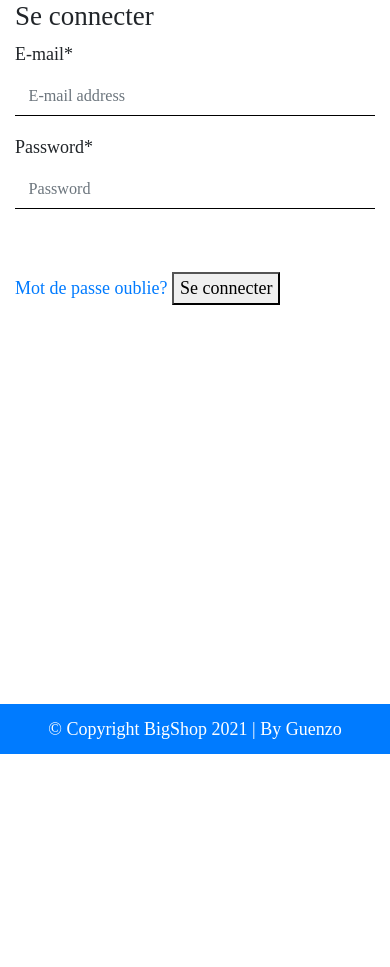
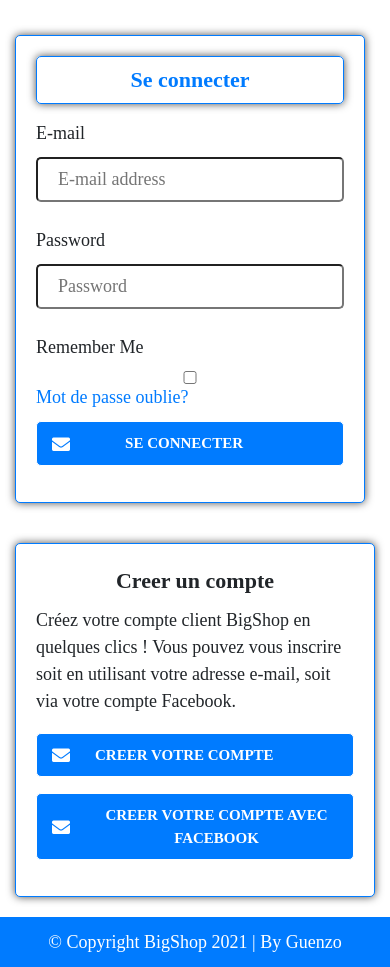
Before and after one commit to Guenzo0494/BigShop, a Django app: page /accounts/login/ in a window 390 px wide. Shown: the part 90-1057 px from the top of the page. Before the commit the page ends 844 px from the top, so only its background shows below. Run offline with Django 3.2, Linux system fonts and the light colour scheme; some libraries are stand-ins or nearby versions.

Commit message:
css, total item, responsive

```diff
--- a/Desktop/BigShop/products/static/css/navbar1.css
+++ b/Desktop/BigShop/products/static/css/navbar1.css
@@ -94,6 +94,7 @@ form.search-form__box > button{
 
 .box__header > nav > ul > li.nav-item{
     margin: 0px 25px;
+    position: relative;
 }
 
 .box__header > nav > ul > li.nav-item > a{
@@ -125,6 +126,16 @@ a.dropdown > i.fa.fa-caret-down{
 
 }
 
+span.item-count{
+    background: orange;
+    font-size: 10px;
+    font-weight: bold;
+    padding: 1px 4px;
+    border-radius: 50%;
+    position: absolute;
+    top: -7px;
+    left: 85px;
+}
 
 /* for dropdown menu */
 nav > ul > li.nav-item.dropdown{
--- a/Desktop/BigShop/products/static/css/style.css
+++ b/Desktop/BigShop/products/static/css/style.css
@@ -684,5 +731,191 @@ button.btn-lg:hover{
 input[type=checkbox], input[type=radio] {
     box-sizing: border-box;
     padding: 0;
-    visibility: hidden;
+    visibility: visible;
 }
+
+
+/* CSS for login page */
+
+.container-login-box{
+    display: flex;
+    justify-content: space-between;
+    /* border: 1px solid red; */
+    margin-top: 25px;
+}
+
+form.login{
+    width: 400px;
+    height: auto;
+    background: #fff;
+    display: flex;
+    flex-direction: column;
+    padding: 20px;
+    border-radius: 5px;
+    margin-top: 10px;
+    margin-right: 10px;
+    border: 1px solid #007bff;
+    box-shadow: 0px 0px 8px rgba(0, 0, 0, .7);
+
+}
+
+form.login > h4 {
+    text-align: center;
+    font-size: 22px;
+    color:#007bff;
+    font-weight: bold;
+    margin-bottom: 16px;
+    border: 1px solid;
+    padding: 10px 15px;
+    border-radius: 5px;
+    box-shadow: 0px 0px 8px rgba(0, 0, 0, .7);
+}
+
+form.login > span{
+    margin-bottom: 10px;
+}
+
+form > input#id_login,
+form > input#id_password{
+    border-radius: 5px !important;
+    padding: 7px 20px !important;
+    margin-bottom: 25px !important;
+    background: #fff;
+
+}
+
+form > input#id_login:focus,
+form > input#id_password:focus{
+    outline: none;
+    background: #fff;
+    border: 1px solid #007bff !important;
+    box-shadow: 0px 0px 8px rgba(0, 0, 0, .7);
+    transition: all .3s ease-in-out;
+}
+
+a.forget-password{
+    margin-bottom: 10px;
+}
+
+button.btn-login{
+    display: flex;
+    align-items: center;
+    font-size: 15px;
+    text-transform: uppercase;
+    color:#fff;
+    background: #007bff;
+    font-weight: bold;
+    margin-bottom: 16px;
+    border: 1px solid;
+    padding: 10px 15px;
+    padding-right: 100px;
+    border-radius: 5px;
+}
+
+button.btn-login:hover{
+    box-shadow: 0px 0px 8px rgba(0, 0, 0, .7);
+}
+
+
+button.btn-login > i{
+    margin-right: auto;
+}
+
+.container-login-box > .right{
+    margin-top: 10px;
+    width: 500px ;
+    background: #fff;
+    display: flex;
+    flex-direction: column;
+    justify-content: space-between;
+    padding: 20px;
+    border-radius: 5px;
+    border: 1px solid #007bff;
+    box-shadow: 0px 0px 8px rgba(0, 0, 0, .7);
+
+}
+
+.right > .top__right > span{
+    font-size: 22px;
+    font-weight: bold;
+    margin-bottom: 10px;
+    display: flex;
+    justify-content: center;
+}
+
+.right > .buttons > .btn-signup-link{
+    display: flex;
+    align-items: center;
+    text-align: center;
+    font-size: 15px;
+    text-transform: uppercase;
+    color:#fff;
+    background: #007bff;
+    font-weight: bold;
+    margin-bottom: 16px;
+    border: 1px solid;
+    padding: 10px 15px;
+    border-radius: 5px;
+}
+
+.right > .buttons > .btn-signup-link:hover{
+    box-shadow: 0px 0px 8px rgba(0, 0, 0, .7);
+}
+
+.right > .buttons > .signup-facebook{
+    display: flex;
+    align-items: center;
+    text-align: center;
+    font-size: 15px;
+    text-transform: uppercase;
+    color:#fff;
+    background: #007bff;
+    font-weight: bold;
+    margin-bottom: 16px;
+    border: 1px solid;
+    padding: 10px 15px;
+    border-radius: 5px;
+
+}
+
+.right > .buttons > .signup-facebook:hover{
+    box-shadow: 0px 0px 8px rgba(0, 0, 0, .7);
+}
+
+
+.right i{
+    margin-right: 25px;
+}
+
+@media screen and (max-width: 992px){
+    .container-login-box{
+        flex-wrap: wrap;
+        justify-content: center;
+    }
+
+    .container-login-box > form{
+        flex-basis: 70%;
+        margin-bottom: 20px;
+    }
+
+    .container-login-box > .right{
+        flex-basis: 70%;
+    }
+}
+
+@media screen and (max-width: 768px){
+    .container-login-box{
+        flex-wrap: wrap;
+    }
+
+    .container-login-box > form{
+        flex-basis: 100%;
+        width: auto;
+        margin-bottom: 30px;
+    }
+
+    .container-login-box > .right{
+        flex-basis: 100%;
+        width: auto;
+    }
+}
--- a/Desktop/BigShop/templates/account/login.html
+++ b/Desktop/BigShop/templates/account/login.html
@@ -7,14 +7,36 @@
 {% load i18n %}
 {% load account socialaccount %}
 
-{% block head_title %}{% trans "Sign In" %}{% endblock %}
+<!-- {% block head_title %}{% trans "Sign In" %}{% endblock %} -->
 
 {% block content %}
 
-<div class="row">
-  <div class="col-md-6 offset-md-3">
+<!-- <p>{% blocktrans %}If you have not created an account yet, then please -->
+<!-- <a href="{{ signup_url }}">sign up</a> first.{% endblocktrans %}</p> -->
+
+<div class="container-login-box">
+
+
+
+<form class="login" method="POST" action="{% url 'account_login' %}" autocomplete="off">
   <h4>Se connecter</h4>
 
+  {% csrf_token %}
+  {% for field in form %}
+
+  <span>{{field.label}}</span>
+    {{field}}
+
+  {% endfor %}
+
+
+  {% if redirect_field_value %}
+  <input type="hidden" name="{{ redirect_field_name }}" value="{{ redirect_field_value }}" />
+  {% endif %}
+  <a class="forget-password" href="{% url 'account_reset_password' %}">Mot de passe oublie?</a>
+  <button class="btn-login" type="submit"><i class="fa fa-envelope"></i>Se connecter</button>
+
+    <!-- link for login with socialaccount -->
   {% get_providers as socialaccount_providers %}
 
   {% if socialaccount_providers %}
@@ -34,23 +56,32 @@ for a {{ site_name }} account and sign in below:{% endblocktrans %}</p>
 
   {% include "socialaccount/snippets/login_extra.html" %}
 
-{% else %}
-<!-- <p>{% blocktrans %}If you have not created an account yet, then please -->
-<!-- <a href="{{ signup_url }}">sign up</a> first.{% endblocktrans %}</p> -->
   {% endif %}
 
-<form class="login" method="POST" action="{% url 'account_login' %}">
-  {% csrf_token %}
-{{form | crispy }}
+</form>
 
+<div class="right">
+  <div class="top__right">
+    <span>Creer un compte</span>
+    <p>Créez votre compte client BigShop en quelques clics ! Vous pouvez vous inscrire soit en utilisant
+      votre adresse e-mail, soit via votre compte Facebook.
+    </p>
+  </div>
 
-  {% if redirect_field_value %}
-  <input type="hidden" name="{{ redirect_field_name }}" value="{{ redirect_field_value }}" />
-  {% endif %}
-  <a class="button secondaryAction" href="{% url 'account_reset_password' %}">Mot de passe oublie?</a>
-  <button class="primaryAction" type="submit">Se connecter</button>
-</form>
+ <div class="buttons">
+  <a href="{% url 'account_signup' %}" class="btn-signup-link">
+    <i class="fa fa-envelope"></i>
+    Creer votre compte
+  </a>
+  <a href="" class="signup-facebook">
+    <i class="fa fa-envelope"></i>
+    Creer votre compte avec facebook
+  </a>
   </div>
  </div>
 
+
+
+</div>
+
 {% endblock content %}
--- a/Desktop/BigShop/templates/layouts/_base.html
+++ b/Desktop/BigShop/templates/layouts/_base.html
@@ -1,6 +1,7 @@
+{% load cart_tag %}
 {% load static %}
 {% load fontawesome_5 %}
-{% load cart_tag %}
+
 
 
 <!DOCTYPE html>
--- a/Desktop/BigShop/templates/layouts/_header.html
+++ b/Desktop/BigShop/templates/layouts/_header.html
@@ -42,7 +42,8 @@
                     </li>
 
                     <li class="nav-item">
-                        <a href="{% url 'mainapp:cart-home' %}">Panier<i class="fa fa-cart-plus"><span></span></i></a>
+                        <a href="{% url 'mainapp:cart-home' %}">Panier<i class="fa fa-cart-plus"></i><span class="item-count">{{ request.user | cart_total }}
+                        </span></a>
 
                     </li>
                 </ul>
```
Also changed, not shown: other parts of Desktop/BigShop/products/static/css/style.css (+50 -3 lines), Desktop/BigShop/carts/templates/cart/home.html (+12 -9 lines), Desktop/BigShop/carts/templatetags/cart_tag.py (+5 -2 lines), Desktop/BigShop/db.sqlite3. Lines whose indentation alone changed are shown as unchanged.
